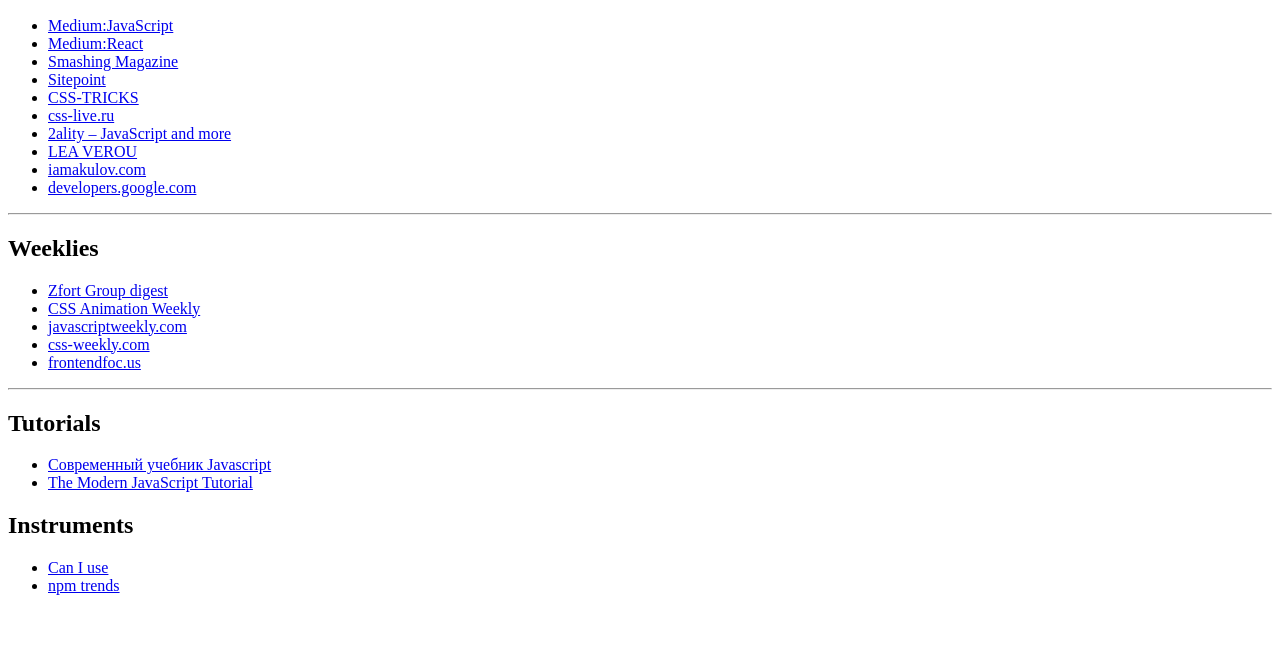
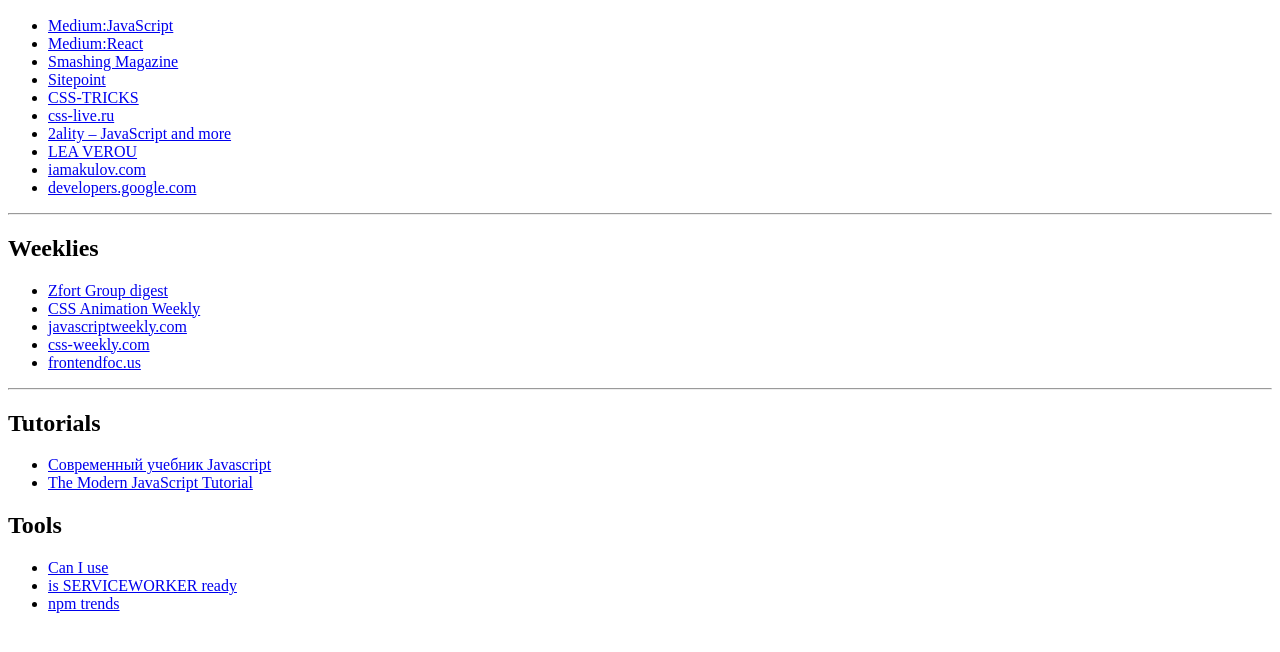
Before and after one commit to XanMK3/front-end-resources, a plain HTML site: page index.html in a window 1280 px wide. Shown: the part 110-762 px from the top of the page. Drawn offline with Linux system fonts and the light colour scheme.

Commit message:
add tool link

```diff
--- a/index.html
+++ b/index.html
@@ -35,9 +35,10 @@
 		<li><a href="https://learn.javascript.ru">Современный учебник Javascript</a></li>
 		<li><a href="http://javascript.info/">The Modern JavaScript Tutorial</a></li>
 	</ul>
-	<h2>Instruments</h2>
+	<h2>Tools</h2>
     <ul>
 		<li><a href="https://caniuse.com/">Can I use</a></li>
+		<li><a href="https://jakearchibald.github.io/isserviceworkerready/">is SERVICEWORKER ready</a></li>
 		<li><a href="http://www.npmtrends.com/">npm trends</a></li>
 	</ul>
 </body>
```
